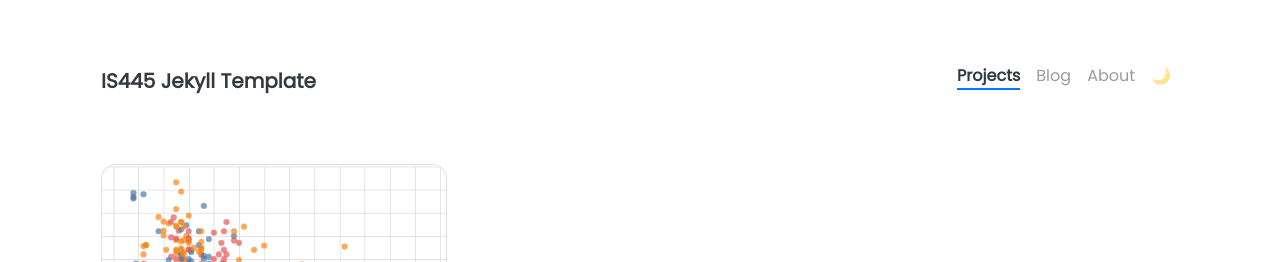
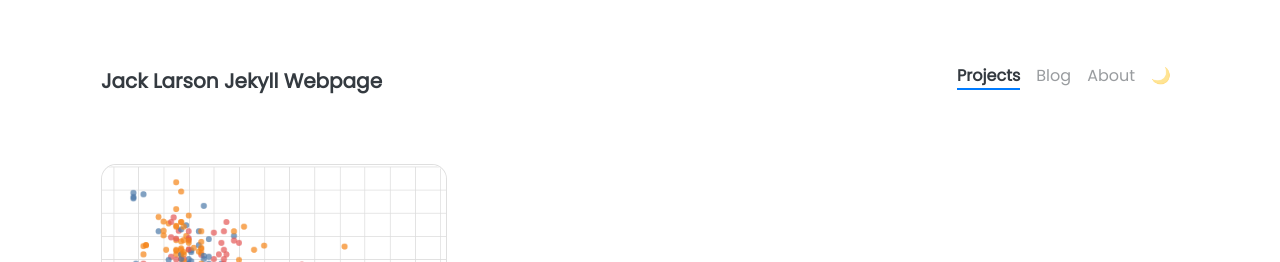
Before and after one commit to JackLarson01/JackLarson01.github.io, a Jekyll site: the page built from pages/projects.html, in a window 1280 px wide. Shown: the top 262 px of the page. Built offline with Jekyll 4.4.1, drawn with Linux system fonts in a browser that asks for light colours; nearby versions of some CDN libraries.

Commit message:
making changes to title other information

```diff
--- a/_config.yml
+++ b/_config.yml
@@ -5,9 +5,9 @@
 # NOTE: it looks like you need to rebuild + repush everytime you update this _config.yml file
 
 ### Site Settings ###
-title               : IS445 Jekyll Template
+title               : Jack Larson Jekyll Webpage
 description         : >-
-                      I am definitely not a corgi!
+                      My IS 445 Github Website used to learn Jekyll and Github
 baseurl             : ""   # Change to empty quotes if you are hosting your site at <your-username>.github.io directly,
 #                                             otherwise will be hosted at <your-username>.github.io/{{base_url}}
 repository          :     # Change to <your-username>/<your-username>.github.io (or remove it if you don't need remote projects) -- for example, I would put "jnaiman" without the quotes after the ":" here
```
